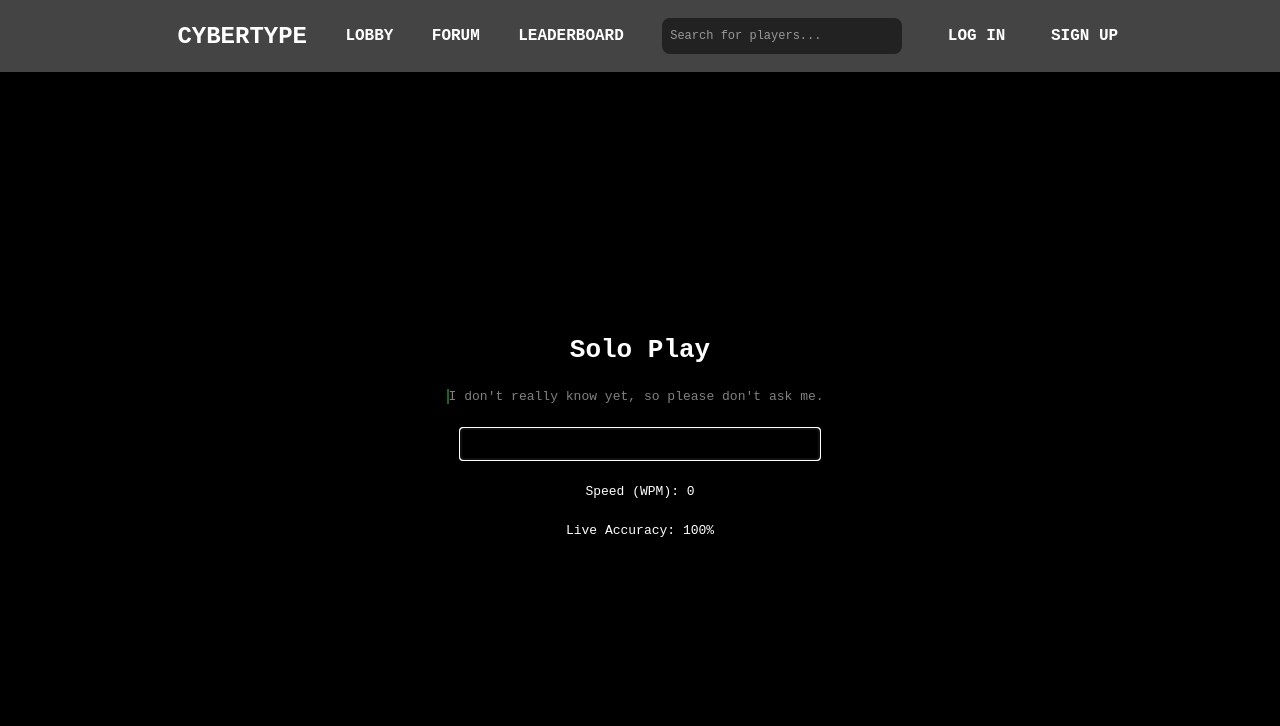
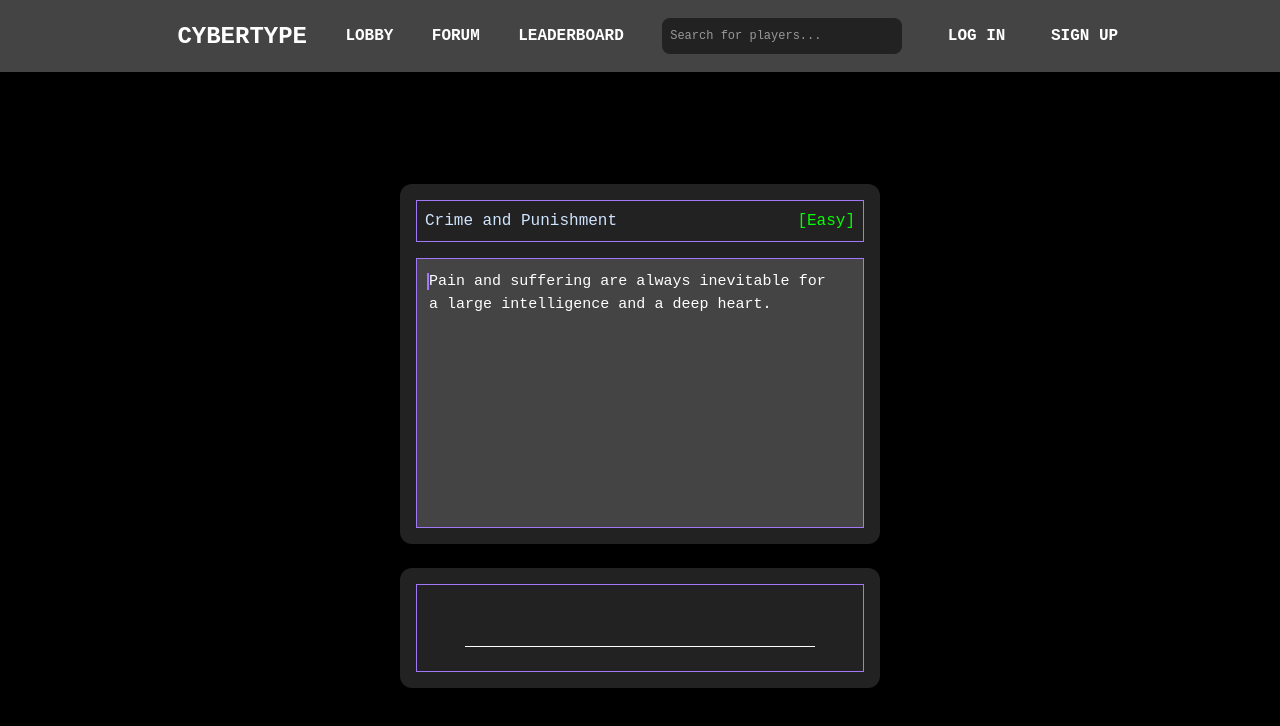
Before and after one commit to dinata78/cyber-type, a React (Vite) app: page /solo in a window 1280 px wide. Shown: the top 726 px of the page. Built offline with nearby package versions, Linux system fonts and the light colour scheme; no server answers.

Commit message:
feat: introduce quote randomization

```diff
--- a/src/components/GameInput/GameInput.jsx
+++ b/src/components/GameInput/GameInput.jsx
@@ -10,13 +10,17 @@ export function GameInput({ typedWord, onChange, isDisabled }) {
   }, []);
 
   return (
+    <div className={styles.mainContainer}>
+      <div className={styles.border}>
         <input
-      className={styles.gameInput}
+          className={styles.input}
           ref={inputRef}
           type="text"
           disabled={isDisabled}
           onChange={onChange}
           value={typedWord}
         />
+      </div>
+    </div>
   )
 }
--- a/src/components/GameInput/GameInput.module.css
+++ b/src/components/GameInput/GameInput.module.css
@@ -1,17 +1,43 @@
 
 /* Layout CSS */
 
-.gameInput {
-  width: 360px;
-  height: 32px;
+.mainContainer {
+  height: 120px;
+  padding: 16px;
+}
+
+.border {
+  height: 100%;
+  padding: 24px 48px;
+}
+
+.input {
+  width: 100%;
+  height: 100%;
   padding: 4px 12px;
 }
 
 /* Visual CSS */
 
-.gameInput {
+.mainContainer {
+  background-color: #222;
+  border-radius: 12px;
+}
+
+.border {
+  border: 1px solid #a178fa;
+}
+
+.input {
   background-color: transparent;
-  border: 1px solid white;
+  border: none;
+  border-bottom: 1px solid #aaa;
   color: white;
-  font-size: 12px;
+  font-size: 16px;
+  text-align: center;
 }
+
+.input:focus {
+  outline: none;
+  border-bottom-color: white;
+}
--- a/src/components/Letter/Letter.module.css
+++ b/src/components/Letter/Letter.module.css
@@ -9,19 +9,18 @@
 /* Visual CSS */
 
 .base {
-  opacity: 0.5;
+  user-select: none;
+  font-size: 15px;
 }
 
 .correct {
   color: lime;
-  opacity: 1;
 }
 
 .incorrect {
   color: red;
-  opacity: 1;
 }
 
 .current {
-  box-shadow: -2px 0px 0px 0px limegreen;
+  box-shadow: -2px 0px 0px 0px #a178fa;
 }
--- /dev/null
+++ b/src/components/Quote/Quote.jsx
@@ -0,0 +1,36 @@
+import styles from "./Quote.module.css";
+import { Word } from "../Word/Word";
+
+export function Quote({ targetWords, currentWordIndex, currentLetterIndex, typedWord, origin, difficulty }) {
+  return (
+    <div className={styles.mainContainer}>
+      <div className={styles.header}>
+        <span>{origin}</span>
+        <span
+          className={`${styles[difficulty.toLowerCase()]}`}
+        >
+          [{difficulty}]
+        </span>
+      </div>
+      <div className={styles.wordsContainer}>
+        {
+          targetWords.map((word, index) => {
+            return (
+              <Word
+                key={index}
+                word={word + " "}
+                typedWord={typedWord}
+                wordStatus={
+                  index < currentWordIndex ? "done"
+                  : index > currentWordIndex ? "untyped"
+                  : "current"
+                }
+                currentLetterIndex={currentLetterIndex}
+              />
+            )
+          })
+        }
+      </div>
+    </div>
+  )
+}
--- /dev/null
+++ b/src/components/Quote/Quote.module.css
@@ -0,0 +1,59 @@
+
+/* Layout CSS */
+
+.mainContainer {
+  width: 480px;
+  min-height: 360px;
+  padding: 16px;
+  display: flex;
+  flex-direction: column;
+  gap: 16px;
+}
+
+.header {
+  min-height: 32px;
+  padding: 8px;
+  display: flex;
+  justify-content: space-between;
+  align-items: center;
+  gap: 8px;
+}
+
+.wordsContainer {
+  flex-grow: 1;
+  padding: 12px;
+  white-space: pre-wrap;
+}
+
+/* Visual CSS */
+
+.mainContainer {
+  background-color: #222;
+  border-radius: 12px;
+  font-family: var(--main-font);
+}
+
+.header {
+  border: 1px solid #a178fa;
+  color: #cfe4ff;
+  font-size: 16px;
+  line-height: 1.5;
+}
+
+.easy {
+  color: lime;
+}
+
+.medium {
+  color: yellow;
+}
+
+.hard {
+  color: red;
+}
+
+.wordsContainer {
+  background-color: #444;
+  border: 1px solid #a178fa;
+  line-height: 1.5;
+}
--- a/src/components/SoloPlay/SoloPlay.jsx
+++ b/src/components/SoloPlay/SoloPlay.jsx
@@ -1,7 +1,6 @@
 import styles from "./SoloPlay.module.css";
 import { useEffect } from "react";
 import { GameInput } from "../GameInput/GameInput";
-import { Word } from "../Word/Word";
 import { useGameState } from "../../custom-hooks/useGameState";
 import { useQuote } from "../../custom-hooks/useQuote";
 import { useTimer } from "../../custom-hooks/useTimer";
@@ -9,11 +8,14 @@ import { useMistakes } from "../../custom-hooks/useMistakes";
 import { useTypingLogic } from "../../custom-hooks/useTypingLogic";
 import { useLiveData } from "../../custom-hooks/useLiveData";
 import { useFinalData } from "../../custom-hooks/useFinalData";
+import { Quote } from "../Quote/Quote";
 
 export function SoloPlay() {
   const { gameState, gameIdle, gameRunning, gameFinished } = useGameState();
 
-  const { targetWords } = useQuote();
+  const { text, origin, difficulty, pickNewQuote } = useQuote();
+
+  const targetWords = text.split(" ");
 
   const { timeElapsed, resetTimer, stopTimer } = useTimer(gameState);
 
@@ -59,6 +61,8 @@ export function SoloPlay() {
     console.log("Cleared final WPM");
     clearFinalAccuracy();
     console.log("Cleared final accuracy.");
+    pickNewQuote();
+    console.log("Picked new quote.");
     gameIdle();
     console.log("Game state set to 'idle'");
   }
@@ -97,27 +101,15 @@ export function SoloPlay() {
 
   return (
     <div className={styles.mainContainer}>
-      <h1>Solo Play</h1>
-
-      <div className={styles.target}>
-        {
-          targetWords.map((word, index) => {
-            return (
-              <Word
-                key={index}
-                word={word + " "}
+      <div className={styles.middle}>
+        <Quote
+          targetWords={targetWords}
+          currentWordIndex={currentWordIndex}
+          currentLetterIndex={currentLetterIndex}
           typedWord={typedWord}
-                wordStatus={
-                  index < currentWordIndex ? "done"
-                  : index > currentWordIndex ? "untyped"
-                  : "current"
-                }
-                currentLetterIndex={currentLetterIndex}
+          origin={origin}
+          difficulty={difficulty}
         />
-            )
-          })
-        }
-      </div>
 
         {
           gameState !== "finished" &&
@@ -125,15 +117,9 @@ export function SoloPlay() {
             typedWord={typedWord}
             onChange={handleInputChange}
             isDisabled={gameState === "finished"}
+            pickNewQuote={pickNewQuote}
           />
         }
-
-      <div>
-        Speed (WPM): {gameState === "finished" ? finalWpm : liveWpm}
-      </div>
-
-      <div>
-        Live Accuracy: {gameState === "finished" ? finalAccuracy : liveAccuracy}%
       </div>
 
       {
--- a/src/components/SoloPlay/SoloPlay.module.css
+++ b/src/components/SoloPlay/SoloPlay.module.css
@@ -11,8 +11,10 @@
   gap: 24px;
 }
 
-.target {
-  white-space: pre-wrap;
+.middle {
+  display: flex;
+  flex-direction: column;
+  gap: 24px;
 }
 
 .button {
@@ -20,10 +22,6 @@
 }
 
 /* Visual CSS */
-
-.target {
-  font-family: var(--main-font);
-}
 
 .button {
   background-color: transparent;
--- a/src/custom-hooks/useQuote.jsx
+++ b/src/custom-hooks/useQuote.jsx
@@ -1,7 +1,40 @@
+import { useEffect, useState } from "react";
+
+const quotes = [
+  {
+    text: "Pain and suffering are always inevitable for a large intelligence and a deep heart.",
+    origin: "Crime and Punishment",
+    difficulty: "Easy",
+  },
+  {
+    text: "Every person is trapped in their own particular bubble of delusion, and it's every person's task in life to break free. Books can help. We can make the past into the present, take you back in time and help you remember. We can show you things, shift your realities and widen your world, but the work of waking up is up to you.",
+    origin: "The Book of Form and Emptiness",
+    difficulty: "Medium",
+  },
+  {
+    text: "There is something at the bottom of every new human thought, every thought of genius, or even every earnest thought that springs up in any brain, which can never be communicated to others, even if one were to write volumes about it and were explaining one's idea for thirty-five years; there's something left which cannot be induced to emerge from your brain, and remains with you forever; and with it you will die, without communicating to anyone perhaps the most important of your ideas.",
+    origin: "The Idiot",
+    difficulty: "Hard",
+  }
+];
 
 export function useQuote() {
-  const target = "I don't really know yet, so please don't ask me.";
-  const targetWords = target.split(" ");
+  const [quote, setQuote] = useState(() => {
+    const randomIndex = Math.floor(Math.random() * quotes.length);
 
-  return { targetWords };
+    return quotes[randomIndex];
+  });
+
+  const pickNewQuote = () => {
+    const randomIndex = Math.floor(Math.random() * quotes.length);
+
+    setQuote(quotes[randomIndex]);
+  }
+
+  return {
+    text: quote.text,
+    origin: quote.origin,
+    difficulty: quote.difficulty,
+    pickNewQuote,
+  };
 }
```
Lines whose indentation alone changed are shown as unchanged.
